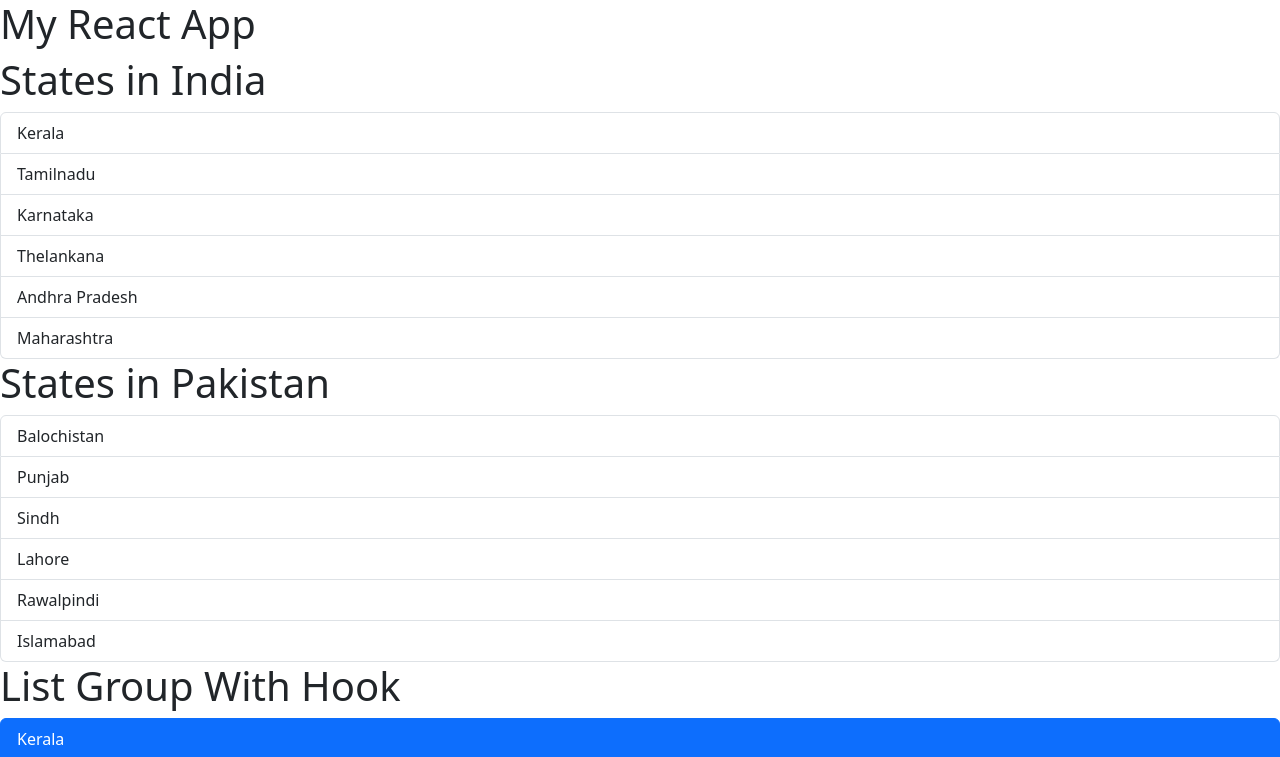
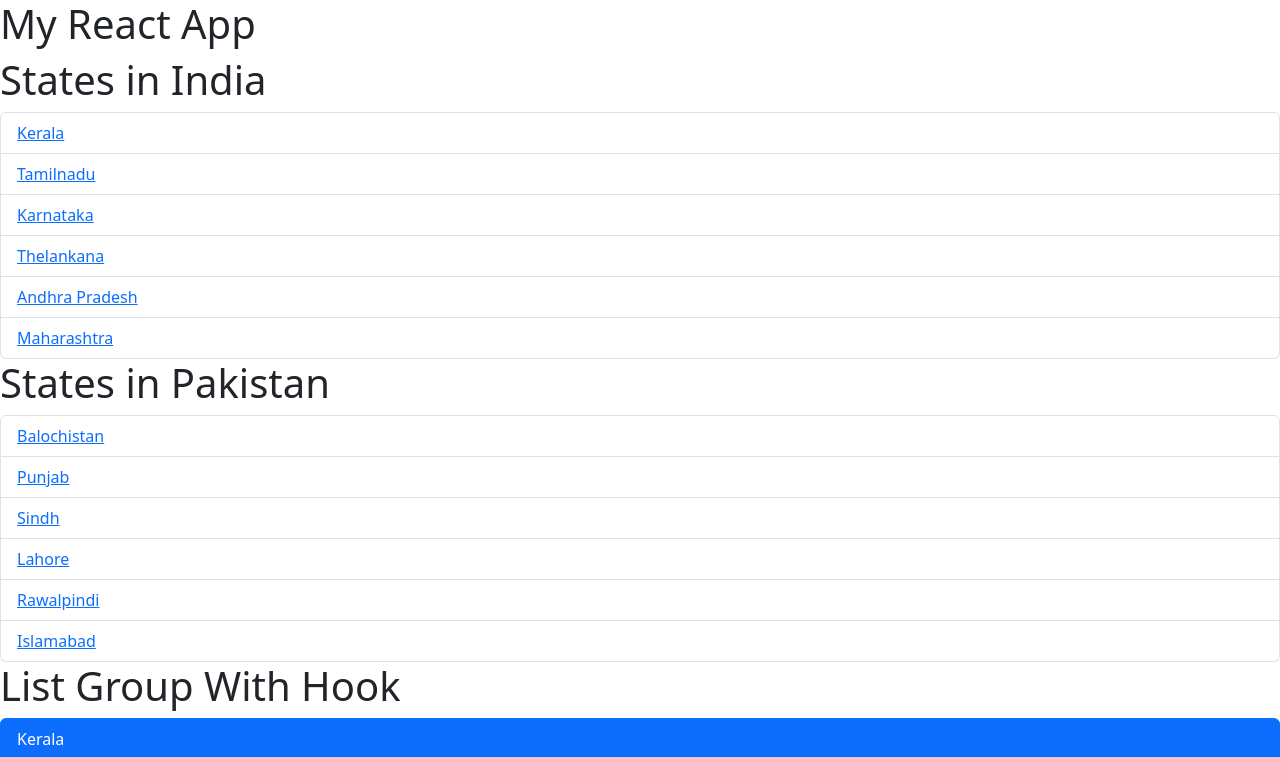
Before and after one commit to rdvarmaa/Master-React18-with-TypeScript, a React (Vite) app: page / in a window 1280 px wide. Shown: the top 757 px of the page. Built offline with nearby package versions, Linux system fonts and the light colour scheme.

Commit message:
The onSelectItem prop is a callback function

```diff
--- a/src/App.tsx
+++ b/src/App.tsx
@@ -16,6 +16,7 @@ function App() {
           "Maharashtra",
         ]}
         title="States in India"
+        onSelectItem={(item: string) => console.log("Selected item:", item)}
       />
 
       <ListGroup
@@ -28,6 +29,7 @@ function App() {
           "Islamabad",
         ]}
         title="States in Pakistan"
+        onSelectItem={(item: string) => console.log("Selected state:", item)}
       />
 
       <ListGroupWithHook />
--- a/src/components/ListGroup.tsx
+++ b/src/components/ListGroup.tsx
@@ -1,16 +1,18 @@
-import type { MouseEvent } from "react";
-
 interface ListGroupProps {
   // Define any props that ListGroup might need
   items?: string[]; // Optional prop to pass items
   title?: string; // Optional prop for title
+  onSelectItem?: (item: string) => void; // Optional callback for item selection
 }
 
-function ListGroup({ items = [], title = "List Group" }: ListGroupProps) {
-  const handleClick = (event: MouseEvent) => {
-    console.log(event);
-  };
-
+const defaultOnSelectItem = (item: string) => {
+  console.log("item selected:", item);
+};
+function ListGroup({
+  items = [],
+  title = "List Group",
+  onSelectItem = defaultOnSelectItem,
+}: ListGroupProps) {
   return (
     <>
       <h1>{title}</h1>
@@ -20,8 +22,12 @@ function ListGroup({ items = [], title = "List Group" }: ListGroupProps) {
       )}
       <ul className="list-group">
         {items.map((item, index) => (
-          <li className="list-group-item" onClick={handleClick} key={index}>
-            {item}
+          <li
+            className="list-group-item"
+            onClick={() => onSelectItem(item)}
+            key={index}
+          >
+            <a className="a">{item}</a>
           </li>
         ))}
       </ul>
@@ -38,3 +44,5 @@ export default ListGroup;
 // The handleClick function is defined to log the event when a list item is clicked, but it does not perform any other actions.
 // The component is exported as the default export of the module, allowing it to be imported and used in other parts of the application.
 // The component accepts props for items and title, with default values if not provided.
+// The onSelectItem prop is a callback function that is called when an item is clicked, allowing for custom behavior when an item is selected.
+// The component uses TypeScript for type checking, ensuring that the props passed to the component are of the expected types.
```
